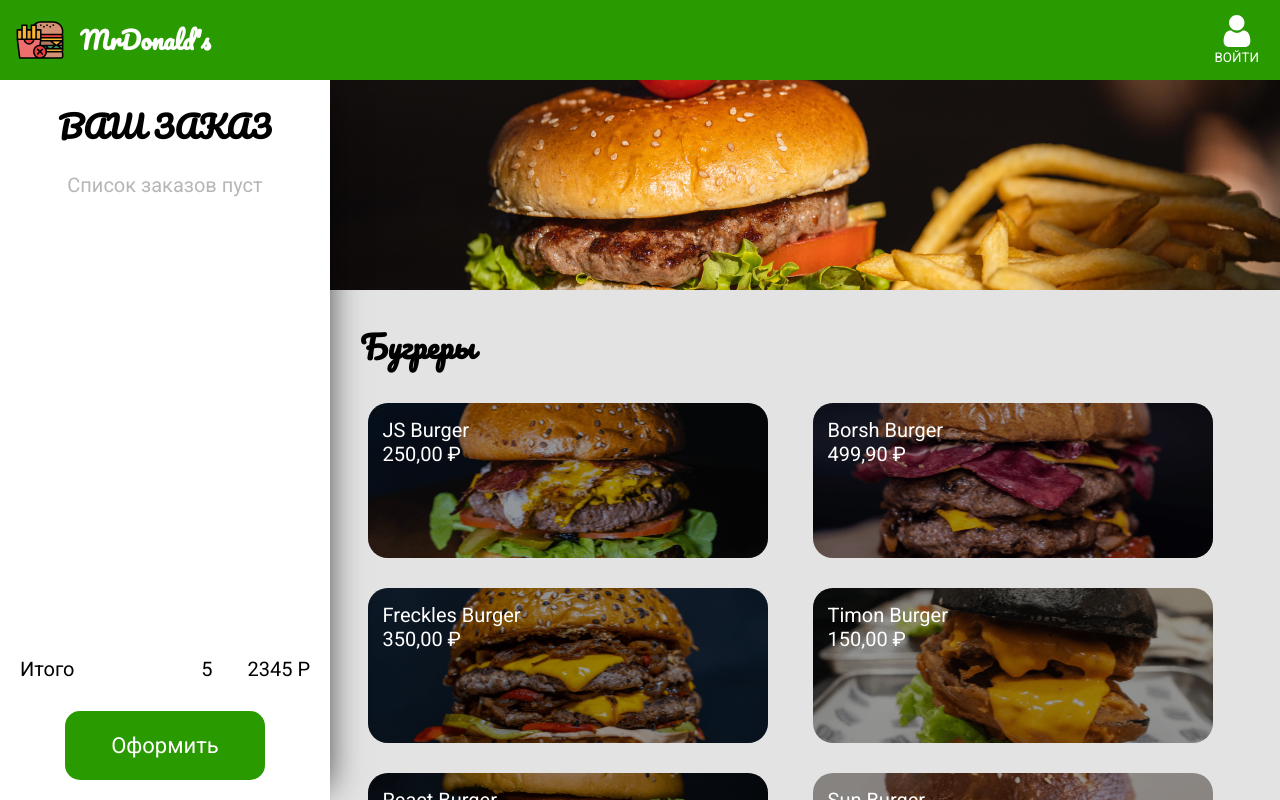
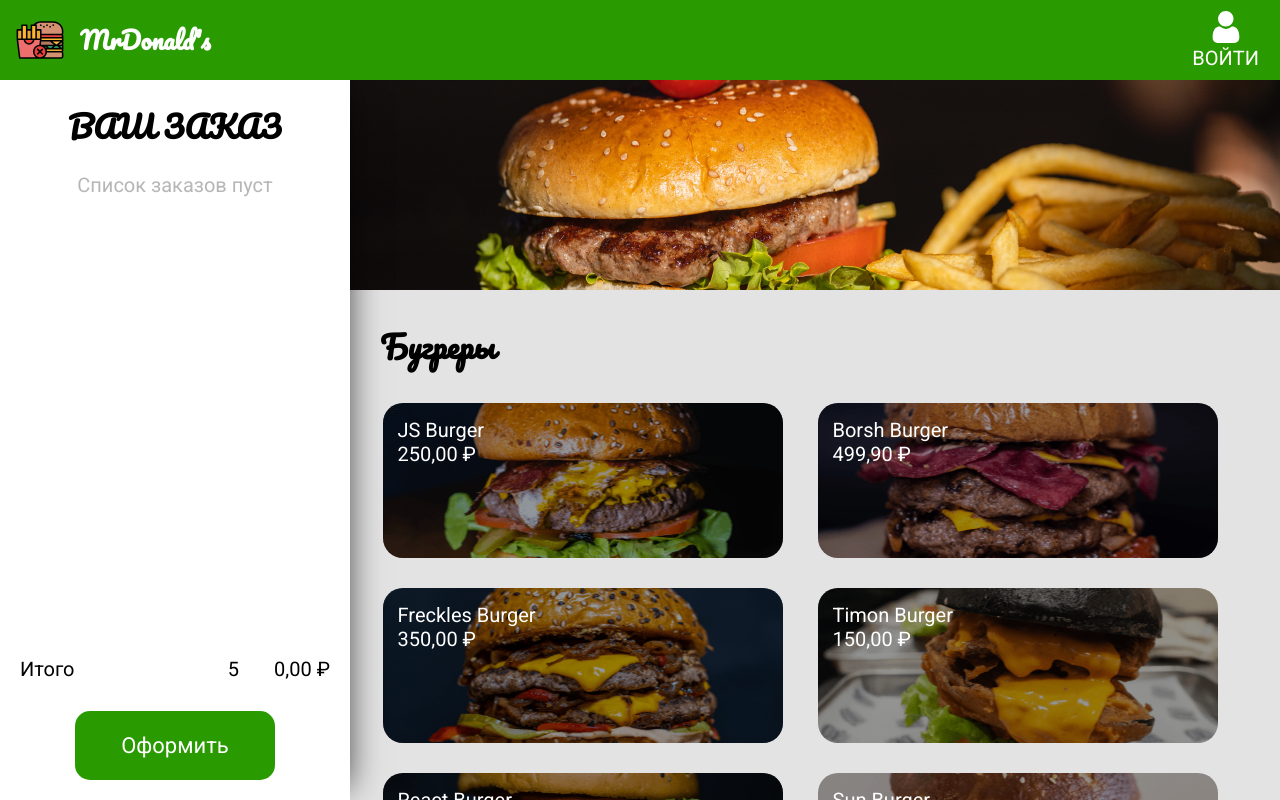
Before and after one commit to Ant-Nov/basic_React, a React (Create React App) app in the folder mrdonalds/: page / in a window 1280 px wide. Shown: the top 800 px of the page. Built offline with nearby package versions, Linux system fonts and the light colour scheme.

Commit message:
feat: lesson08 complete

```diff
--- /dev/null
+++ b/mrdonalds/src/Components/Functions/secondaryFunctions.js
@@ -0,0 +1,5 @@
+export const formatCurrency = num => {
+	return num.toLocaleString('ru-RU', { style: 'currency', currency: 'RUB' });
+};
+
+export const totalPrice = order => order.price * order.count;
--- /dev/null
+++ b/mrdonalds/src/Components/Hooks/useCount.js
@@ -0,0 +1,7 @@
+import { useState } from 'react';
+
+export const useCount = () => {
+	const [countItem, setCountItem] = useState(1);
+	const onChange = e => setCountItem(e.target.value);
+	return { countItem, setCountItem, onChange };
+};
--- a/mrdonalds/src/Components/Menu/ListItem.js
+++ b/mrdonalds/src/Components/Menu/ListItem.js
@@ -1,5 +1,6 @@
 import React from 'react';
 import styled from 'styled-components';
+import { formatCurrency } from '../Functions/secondaryFunctions';
 
 const List = styled.ul`
 	display: flex;
@@ -55,7 +56,7 @@ export const ListItem = ({ itemsList, setOpenItem }) => (
 				}}
 			>
 				<p>{item.name}</p>
-				<p>{item.price.toLocaleString('ru-RU', { style: 'currency', currency: 'RUB' })}</p>
+				<p>{formatCurrency(item.price)}</p>
 			</Item>
 		))}
 	</List>
--- a/mrdonalds/src/Components/Menu/Menu.js
+++ b/mrdonalds/src/Components/Menu/Menu.js
@@ -7,7 +7,7 @@ import { ListItem } from './ListItem';
 const StyledMenu = styled.main`
 	background: #e3e3e3;
 	margin-top: 80px;
-	margin-left: 330px;
+	margin-left: 350px;
 `;
 
 const StyledSection = styled.section`
--- /dev/null
+++ b/mrdonalds/src/Components/Modal/CountItem.js
@@ -0,0 +1,34 @@
+import React from 'react';
+import styled from 'styled-components';
+
+const CountWrapper = styled.div`
+	display: flex;
+	justify-content: space-between;
+`;
+
+const CountInput = styled.input`
+	width: 50px;
+	font-size: 20px;
+	text-align: center;
+	border: none;
+`;
+
+const ButtonCount = styled.button`
+	background-color: transparent;
+	outline: none;
+`;
+
+export const CountItem = ({ countItem, setCountItem, onChange }) => {
+	return (
+		<CountWrapper>
+			<span>Количество</span>
+			<div>
+				<ButtonCount disabled={countItem <= 1} onClick={() => setCountItem(countItem - 1)}>
+					-
+				</ButtonCount>
+				<CountInput type='number' min='1' max='100' value={countItem < 1 ? '1' : countItem} onChange={onChange} />
+				<ButtonCount onClick={() => setCountItem(countItem + 1)}>+</ButtonCount>
+			</div>
+		</CountWrapper>
+	);
+};
--- a/mrdonalds/src/Components/Modal/ModalItem.js
+++ b/mrdonalds/src/Components/Modal/ModalItem.js
@@ -1,6 +1,10 @@
 import React from 'react';
 import styled from 'styled-components';
 import { Btn } from '../Style/Btn';
+import { CountItem } from './CountItem';
+import { useCount } from '../Hooks/useCount';
+import { formatCurrency } from '../Functions/secondaryFunctions';
+import { totalPrice } from '../Functions/secondaryFunctions';
 
 const Overlay = styled.div`
 	position: fixed;
@@ -32,9 +36,12 @@ const ModalContent = styled.div`
 	display: flex;
 	flex-direction: column;
 	justify-content: space-between;
-	align-items: center;
+
 	padding: 0 30px 30px;
 	height: 380px;
+	button {
+		align-self: center;
+	}
 `;
 const ModalText = styled.div`
 	display: flex;
@@ -45,7 +52,14 @@ const ModalText = styled.div`
 	width: 100%;
 `;
 
+const TotalPrice = styled.div`
+	display: flex;
+	justify-content: space-between;
+`;
+
 export const ModalItem = ({ openItem, setOpenItem, orders, setOrders }) => {
+	const counter = useCount();
+
 	const closeModal = e => {
 		if (e.target.id === 'overlay') {
 			setOpenItem(null);
@@ -54,6 +68,7 @@ export const ModalItem = ({ openItem, setOpenItem, orders, setOrders }) => {
 
 	const order = {
 		...openItem,
+		count: counter.countItem,
 	};
 
 	const addToOrder = () => {
@@ -68,8 +83,13 @@ export const ModalItem = ({ openItem, setOpenItem, orders, setOrders }) => {
 				<ModalContent>
 					<ModalText>
 						<p>{openItem.name}</p>
-						<p>{openItem.price.toLocaleString('ru-RU', { style: 'currency', currency: 'RUB' })}</p>
+						<p>{formatCurrency(openItem.price)}</p>
 					</ModalText>
+					<CountItem {...counter} />
+					<TotalPrice>
+						<span>Цена:</span>
+						<span>{formatCurrency(totalPrice(order))}</span>
+					</TotalPrice>
 					<Btn onClick={addToOrder}>Добавить</Btn>
 				</ModalContent>
 			</Modal>
--- a/mrdonalds/src/Components/Order/Order.js
+++ b/mrdonalds/src/Components/Order/Order.js
@@ -2,6 +2,8 @@ import React from 'react';
 import styled from 'styled-components';
 import { Btn } from '../Style/Btn';
 import { OrderListItem } from './OrderListItem';
+import { totalPrice } from '../Functions/secondaryFunctions';
+import { formatCurrency } from '../Functions/secondaryFunctions';
 
 const OrderStyled = styled.section`
 	display: flex;
@@ -11,7 +13,7 @@ const OrderStyled = styled.section`
 	left: 0;
 	padding: 20px;
 	background: #fff;
-	min-width: 330px;
+	min-width: 350px;
 	height: calc(100% - 80px);
 	box-shadow: 10px -1px 32px -12px rgba(0, 0, 0, 0.75);
 	button {
@@ -48,6 +50,10 @@ const EmptyList = styled.p`
 `;
 
 export const Order = ({ orders }) => {
+	const total = orders.reduce((acc, item) => {
+		return (acc += totalPrice(item));
+	}, 0);
+
 	return (
 		<OrderStyled>
 			<OrderTitle>ваш заказ</OrderTitle>
@@ -65,7 +71,7 @@ export const Order = ({ orders }) => {
 			<OrderTotal>
 				<span>Итого</span>
 				<span>5</span>
-				<span>2345 Р</span>
+				<span>{formatCurrency(total)}</span>
 			</OrderTotal>
 			<Btn>Оформить</Btn>
 		</OrderStyled>
--- a/mrdonalds/src/Components/Order/OrderListItem.js
+++ b/mrdonalds/src/Components/Order/OrderListItem.js
@@ -1,6 +1,8 @@
 import React from 'react';
 import styled from 'styled-components';
 import trash from '../images/trash.svg';
+import { totalPrice } from '../Functions/secondaryFunctions';
+import { formatCurrency } from '../Functions/secondaryFunctions';
 
 const OrderItemStyled = styled.li`
 	display: flex;
@@ -30,8 +32,8 @@ export const OrderListItem = ({ order }) => {
 	return (
 		<OrderItemStyled>
 			<span>{order.name}</span>
-			<span>4</span>
-			<span>{order.price.toLocaleString('ru-RU', { style: 'currency', currency: 'RUB' })}</span>
+			<span>{order.count}</span>
+			<span>{formatCurrency(totalPrice(order))}</span>
 			<TrashImg />
 		</OrderItemStyled>
 	);
--- a/mrdonalds/src/Components/Style/GlobalStyle.js
+++ b/mrdonalds/src/Components/Style/GlobalStyle.js
@@ -25,7 +25,16 @@ img {
 }
 
 button {
-  	cursor: pointer;
+  cursor: pointer;
+}
+
+button, input{
+font: inherit;
+}
+
+input::-webkit-outer-spin-button,
+input::-webkit-inner-spin-button {
+  -webkit-appearance: none;
 }
 
 a {
```
Also changed, not shown: 1 other file (tests, documents, lock files or other folders).
